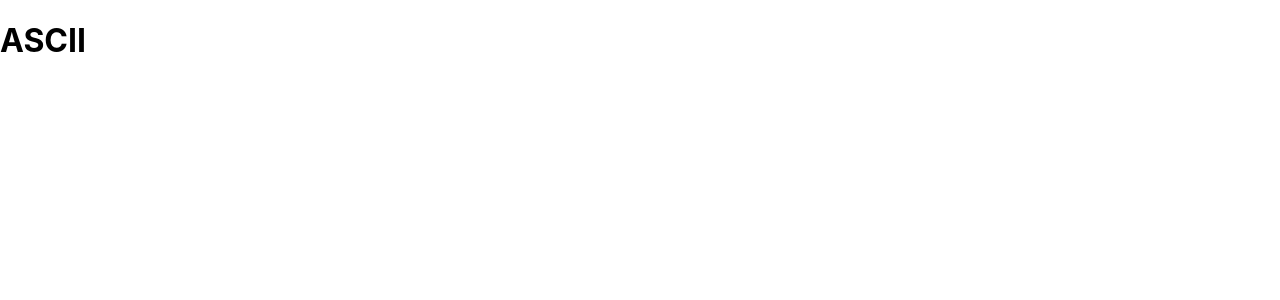
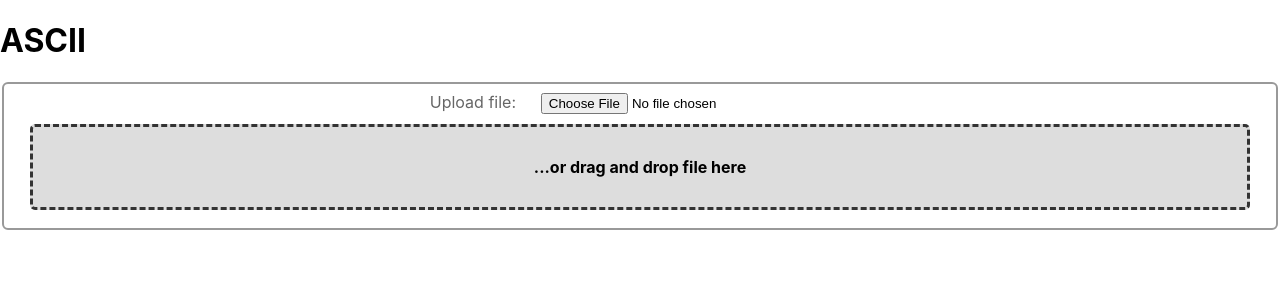
Before and after one commit to dandybytes/asciifier, a React (Create React App) app: page / in a window 1280 px wide. Shown: the top 300 px of the page. Built offline with nearby package versions, Linux system fonts and the light colour scheme.

Commit message:
create basic FileUpload component

```diff
--- a/src/App.js
+++ b/src/App.js
@@ -1,10 +1,12 @@
 import React from "react";
 import "./App.scss";
+import FileUpload from "./components/FileUpload";
 
 function App() {
     return (
         <div className="App">
             <h1>ASCII</h1>
+            <FileUpload />
         </div>
     );
 }
--- /dev/null
+++ b/src/components/FileUpload.jsx
@@ -0,0 +1,65 @@
+import React from "react";
+import PropTypes from "prop-types";
+import "./FileUpload.scss";
+
+const FileUpload = () => {
+    const handleFileHover = event => {
+        event.preventDefault();
+        event.target.className =
+            event.type === "dragover" ? "file-upload-drop-area hover" : "file-upload-drop-area";
+    };
+
+    const handleFileSelect = event => {
+        handleFileHover(event);
+
+        const inputFile = event.target.files[0] || event.dataTransfer.files[0];
+
+        console.log("input file: ", inputFile);
+
+        const fileReader = new FileReader();
+        fileReader.onload = event => {
+            const image = new Image();
+            image.onload = () => {
+                console.log("image width: ", image.width);
+                console.log("image height: ", image.height);
+            };
+            image.src = event.target.result;
+        };
+
+        fileReader.readAsDataURL(inputFile);
+    };
+
+    return (
+        <form className="file-upload" id="upload" action="#" method="get">
+            <fieldset className="file-upload-fieldset">
+                <div>
+                    <label htmlFor="fileselect" className="file-upload-input-label">
+                        Upload file:
+                    </label>
+                    <input
+                        className="file-upload-input"
+                        type="file"
+                        id="fileselect"
+                        name="fileselect[]"
+                        // multiple="multiple"
+                        onChange={handleFileSelect}
+                    />
+                </div>
+
+                <div
+                    className="file-upload-drop-area"
+                    onDragOver={handleFileHover}
+                    onDrop={handleFileSelect}
+                >
+                    ...or drag and drop file here
+                </div>
+            </fieldset>
+        </form>
+    );
+};
+
+FileUpload.propTypes = {};
+
+FileUpload.defaultProps = {};
+
+export default FileUpload;
--- /dev/null
+++ b/src/components/FileUpload.scss
@@ -0,0 +1,34 @@
+.file-upload {
+    &-fieldset {
+        padding: 0.5em 1em;
+        border: 2px solid #999;
+        border-radius: 6px;
+    }
+
+    label {
+        clear: both;
+        float: left;
+        width: 40%;
+        text-align: right;
+        margin: 0 2% 10px 0;
+        color: #666;
+    }
+
+    &-drop-area {
+        clear: both;
+        font-weight: bold;
+        text-align: center;
+        padding: 30px;
+        margin: 10px;
+        background-color: #ddd;
+        border: 3px dashed #333;
+        border-radius: 5px;
+
+        &.hover {
+            color: #f00;
+            border-color: #f00;
+            border-style: solid;
+            box-shadow: inset 0 3px 4px #888;
+        }
+    }
+}
```
